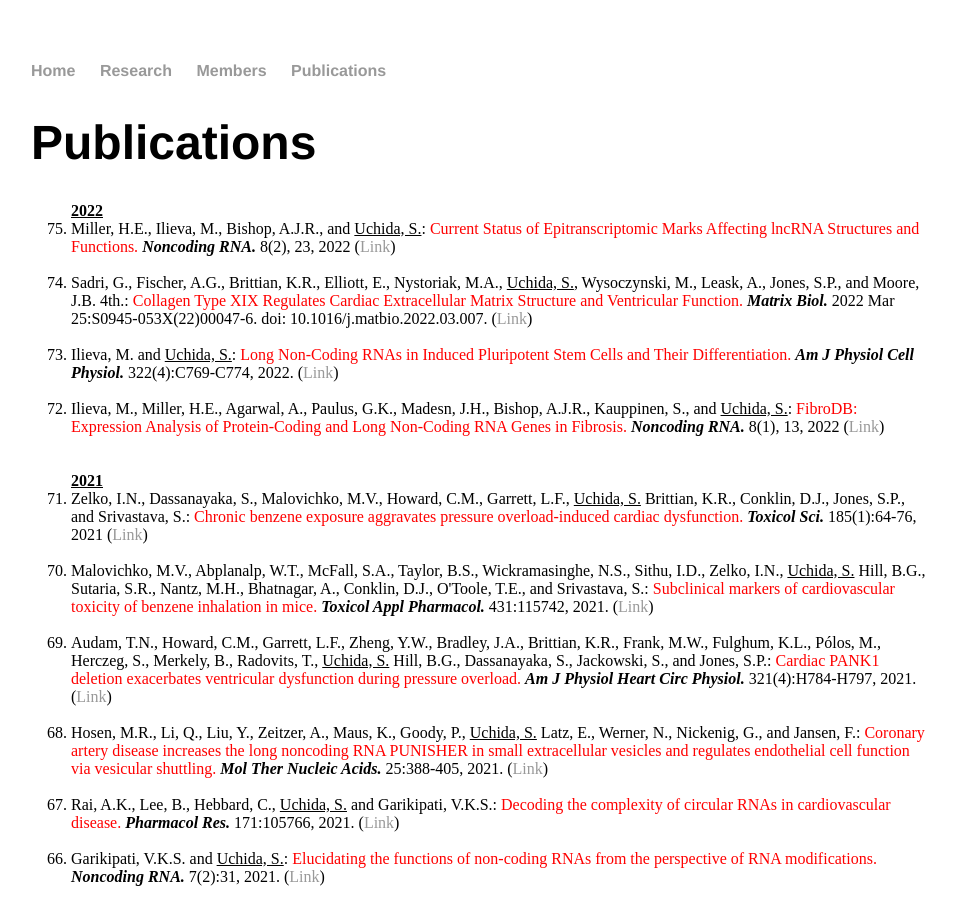
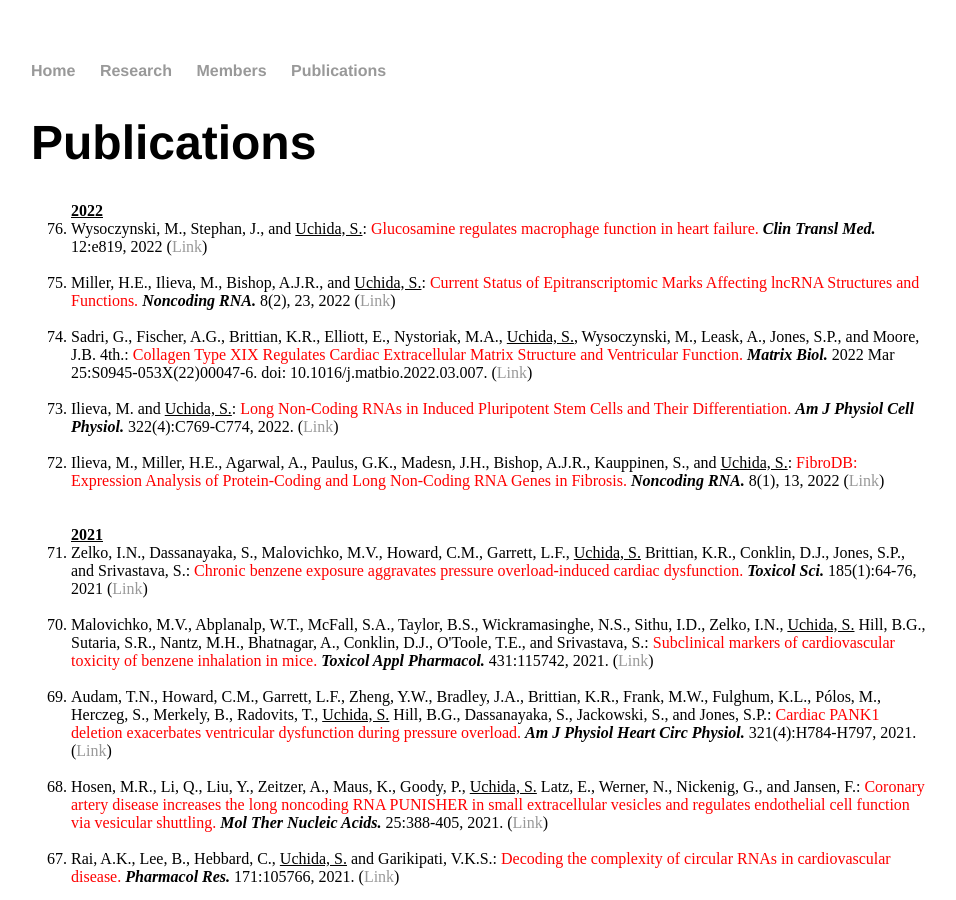
Before and after one commit to heartlncrna/heartlncrna.github.io, a Jekyll site: the page publications/pub_list.html, which Jekyll copies as it is, in a window 1280 px wide and 900 px high. Shown: the whole window, without its empty margins (161-1117 px from the left). Built offline with Jekyll 4.4.1, drawn with Linux system fonts in a browser that asks for light colours.

Commit message:
Update pub_list.html

```diff
--- a/publications/pub_list.html
+++ b/publications/pub_list.html
@@ -28,6 +28,9 @@
 			<ol reversed="reversed">
 
 				<strong><u> 2022 </u></strong>
+
+				<li> Wysoczynski, M., Stephan, J., and <u>Uchida, S.</u>: <font color="red">Glucosamine regulates macrophage function in heart failure.</font> <b><i>Clin Transl Med. </i></b> 12:e819, 2022 (<a href="https://onlinelibrary.wiley.com/doi/10.1002/ctm2.819">Link</span></a>)</li>
+			<br>
 
 				<li> Miller, H.E., Ilieva, M., Bishop, A.J.R., and <u>Uchida, S.</u>: <font color="red">Current Status of Epitranscriptomic Marks Affecting lncRNA Structures and Functions.</font> <b><i>Noncoding RNA. </i></b> 8(2), 23, 2022 (<a href="https://www.mdpi.com/2311-553X/8/2/23/htm">Link</span></a>)</li>
 			<br>
```
